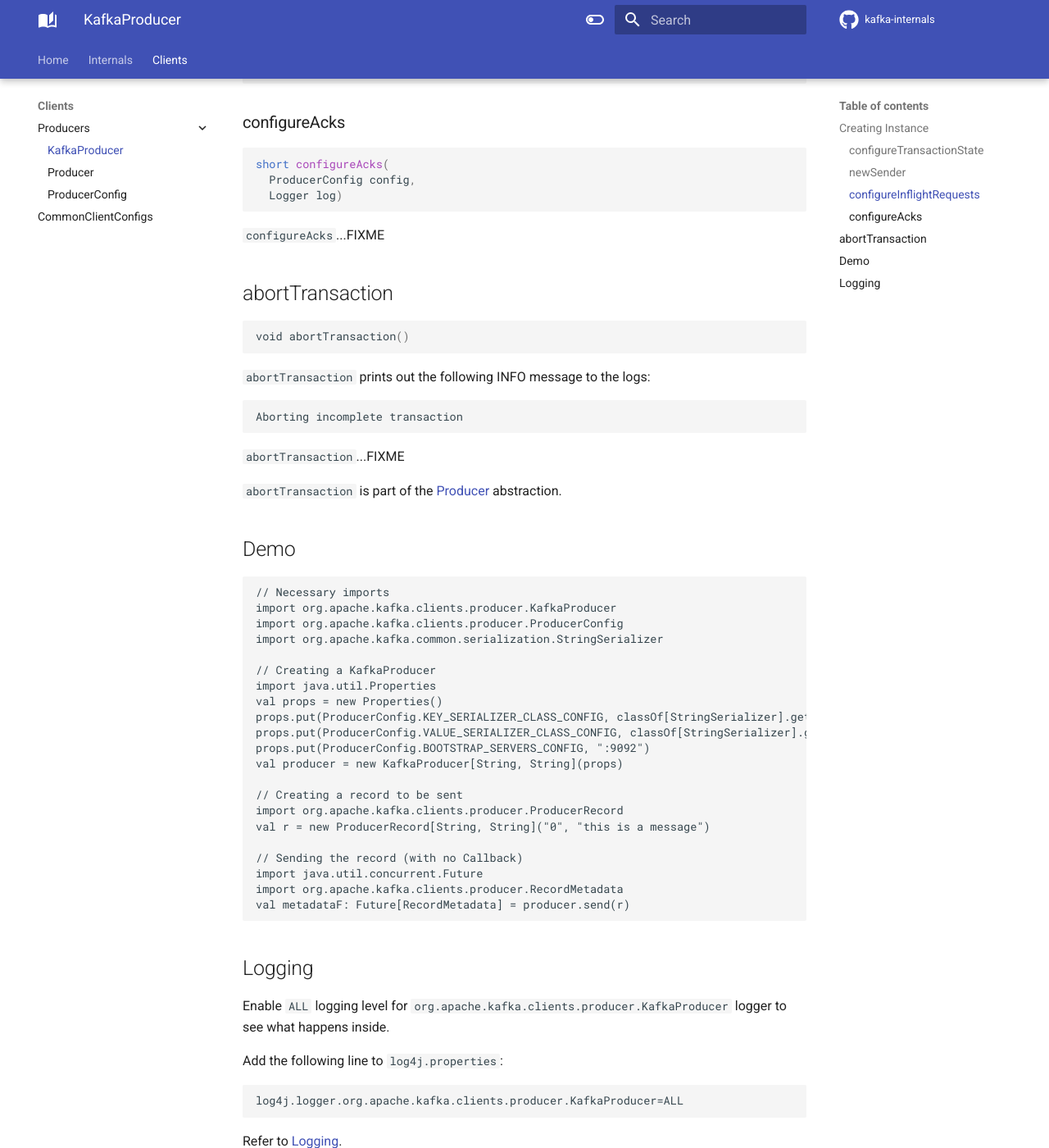
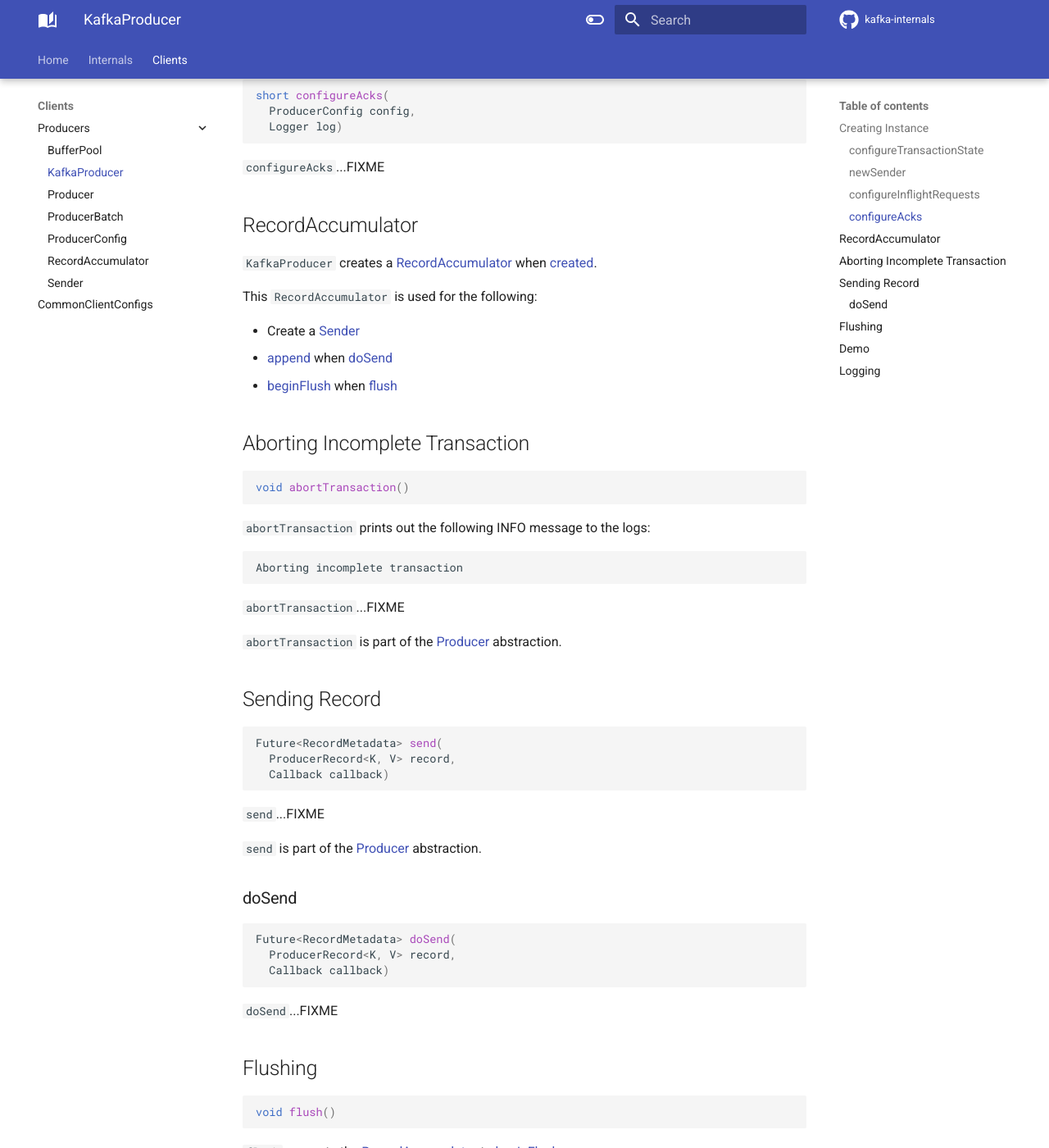
Before and after one commit to japila-books/kafka-internals, an MkDocs documentation site: the page built from docs/producer/KafkaProducer.md, in a window 1280 px wide and 1400 px high, scrolled down 1336 px. Shown: the whole window at 82% size. Built offline with MkDocs 1.6.1 and Material for MkDocs 9.7.7, drawn with Linux system fonts in a browser that asks for light colours; comment, search, counter and statistics services are not loaded; some of the changed text lies outside the part shown.

Commit message:
RecordAccumulator

````diff
--- /dev/null
+++ b/docs/producer/BufferPool.md
@@ -0,0 +1,3 @@
+# BufferPool
+
+`BufferPool` is...FIXME
--- a/docs/producer/KafkaProducer.md
+++ b/docs/producer/KafkaProducer.md
@@ -30,7 +26,7 @@ TransactionManager configureTransactionState(
 
 ### <span id="newSender"> newSender
 
-```scala
+```java
 Sender newSender(
   LogContext logContext,
   KafkaClient kafkaClient,
@@ -64,9 +60,19 @@ short configureAcks(
 
 `configureAcks`...FIXME
 
-## <span id="abortTransaction"> abortTransaction
+## <span id="accumulator"> RecordAccumulator
 
-```scala
+`KafkaProducer` creates a [RecordAccumulator](RecordAccumulator.md) when [created](#creating-instance).
+
+This `RecordAccumulator` is used for the following:
+
+* Create a [Sender](#newSender)
+* [append](RecordAccumulator.md#append) when [doSend](#doSend)
+* [beginFlush](RecordAccumulator.md#beginFlush) when [flush](#flush)
+
+## <span id="abortTransaction"> Aborting Incomplete Transaction
+
+```java
 void abortTransaction()
 ```
 
@@ -79,6 +85,42 @@ Aborting incomplete transaction
 `abortTransaction`...FIXME
 
 `abortTransaction` is part of the [Producer](Producer.md#abortTransaction) abstraction.
+
+## <span id="send"> Sending Record
+
+```java
+Future<RecordMetadata> send(
+  ProducerRecord<K, V> record,
+  Callback callback)
+```
+
+`send`...FIXME
+
+`send` is part of the [Producer](Producer.md#send) abstraction.
+
+### <span id="doSend"> doSend
+
+```java
+Future<RecordMetadata> doSend(
+  ProducerRecord<K, V> record,
+  Callback callback)
+```
+
+`doSend`...FIXME
+
+## <span id="flush"> Flushing
+
+```java
+void flush()
+```
+
+`flush` requests the [RecordAccumulator](#accumulator) to [beginFlush](RecordAccumulator.md#beginFlush).
+
+`flush` requests the [Sender](#sender) to [wakeup](Sender.md#wakeup).
+
+`flush` requests the [RecordAccumulator](#accumulator) to [awaitFlushCompletion](RecordAccumulator.md#awaitFlushCompletion).
+
+`flush` is part of the [Producer](Producer.md#flush) abstraction.
 
 ## Demo
 
--- /dev/null
+++ b/docs/producer/ProducerBatch.md
@@ -0,0 +1,3 @@
+# ProducerBatch
+
+`ProducerBatch` is...FIXME
--- /dev/null
+++ b/docs/producer/Sender.md
@@ -0,0 +1,3 @@
+# Sender
+
+`Sender` is...FIXME
--- a/mkdocs.yml
+++ b/mkdocs.yml
@@ -82,6 +82,8 @@ extra:
     property: !ENV GOOGLE_ANALYTICS_KEY
   book:
     title: Apache Kafka
+  java:
+    api: https://docs.oracle.com/en/java/javase/11/docs/api/java.base
   kafka:
     version: 2.8.0
     github: https://github.com/apache/kafka/tree/2.8.0
@@ -105,7 +107,11 @@ nav:
   - Clients:
     - Producers:
       - producer/index.md
+      - BufferPool: producer/BufferPool.md
       - KafkaProducer: producer/KafkaProducer.md
       - Producer: producer/Producer.md
+      - ProducerBatch: producer/ProducerBatch.md
       - ProducerConfig: producer/ProducerConfig.md
+      - RecordAccumulator: producer/RecordAccumulator.md
+      - Sender: producer/Sender.md
     - CommonClientConfigs: CommonClientConfigs.md
````
Also changed, not shown: other parts of docs/producer/KafkaProducer.md (+2 -6 lines), docs/producer/ProducerConfig.md (+20 -0 lines), docs/producer/RecordAccumulator.md (added, +195 -0 lines).
